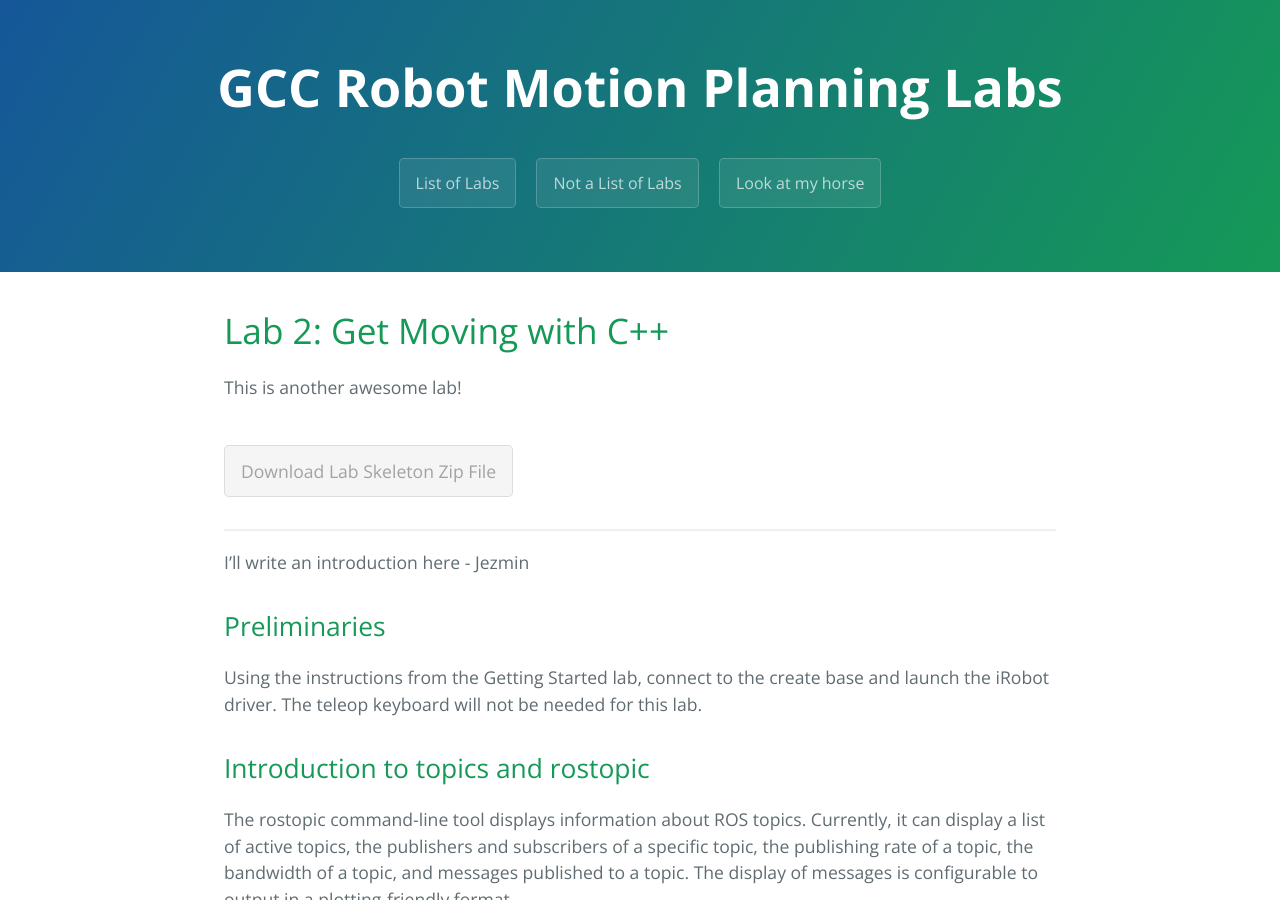
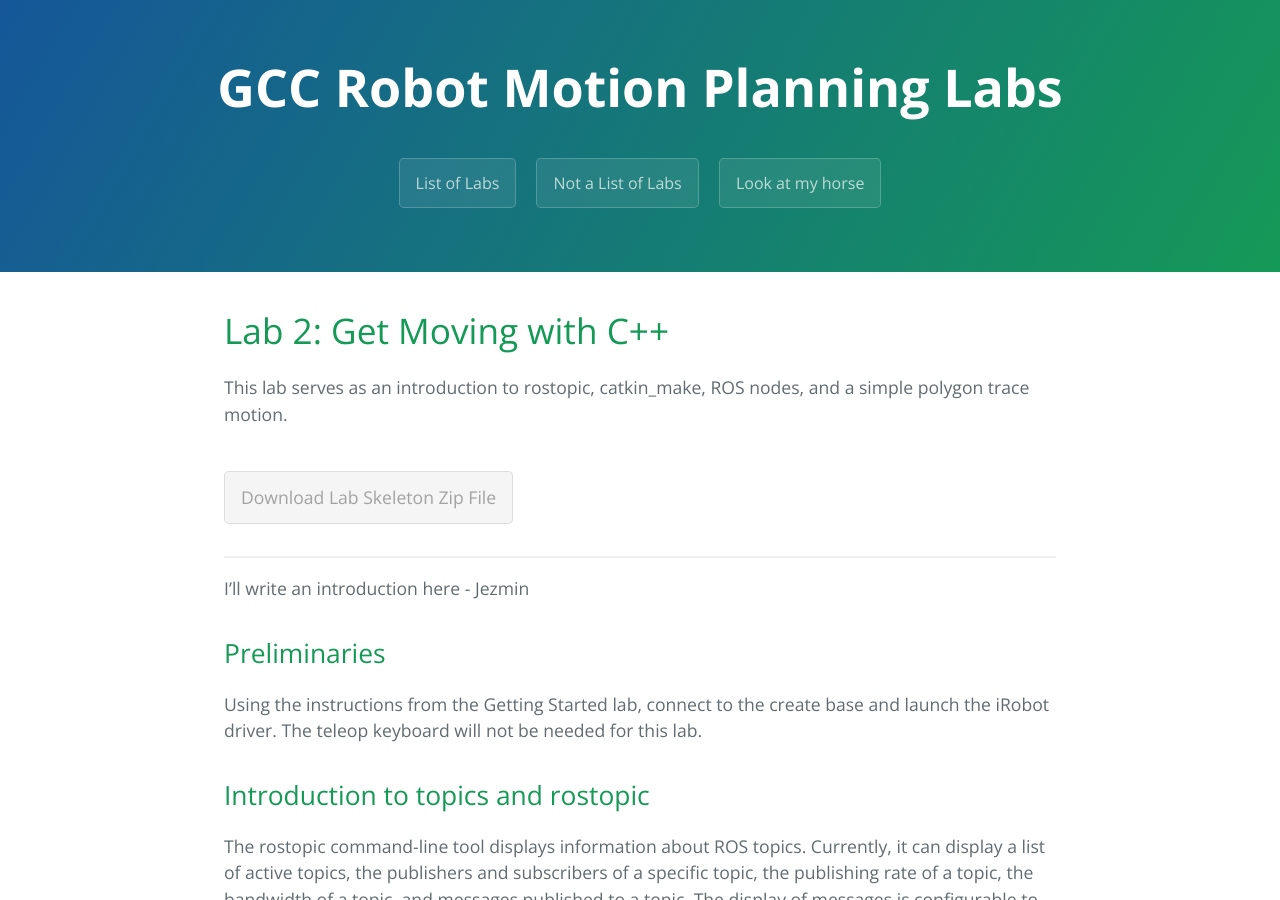
Before and after one commit to gcc-robotics/robot-motion-planning-labs, a Jekyll site: the page built from _posts/2014-06-30-lab2-moving-with-cpp.md, in a window 1280 px wide and 900 px high. Built offline with Jekyll 4.4.1, drawn with Linux system fonts in a browser that asks for light colours; the repository's description, which GitHub fills in, is left out.

Commit message:
modified lab 2

```diff
--- a/_posts/2014-06-30-lab2-moving-with-cpp.md
+++ b/_posts/2014-06-30-lab2-moving-with-cpp.md
@@ -1,7 +1,7 @@
 ---
 layout: post
 title: "Lab 2: Get Moving with C++"
-description: This is another awesome lab!
+description: This lab serves as an introduction to rostopic, catkin_make, ROS nodes, and a simple polygon trace motion.
 zipFile: intro_to_motion.zip
 ---
 
```
